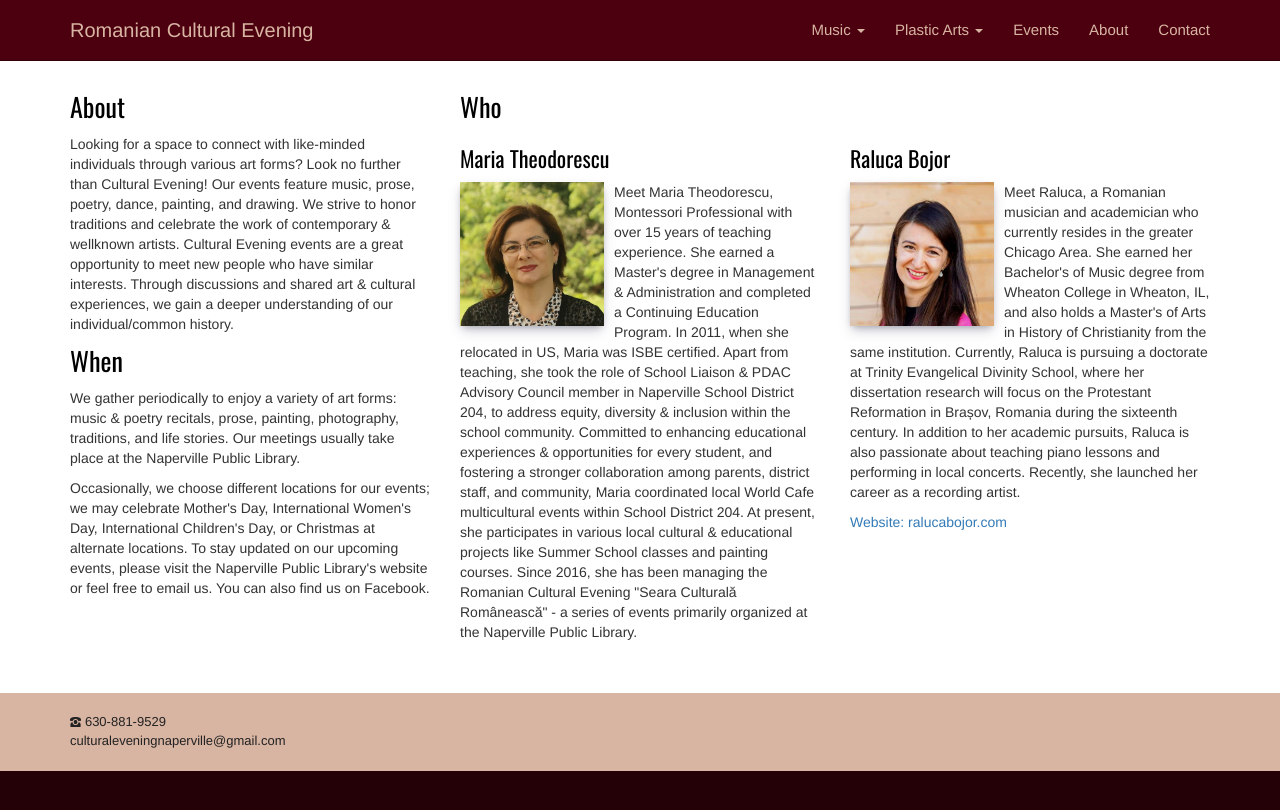
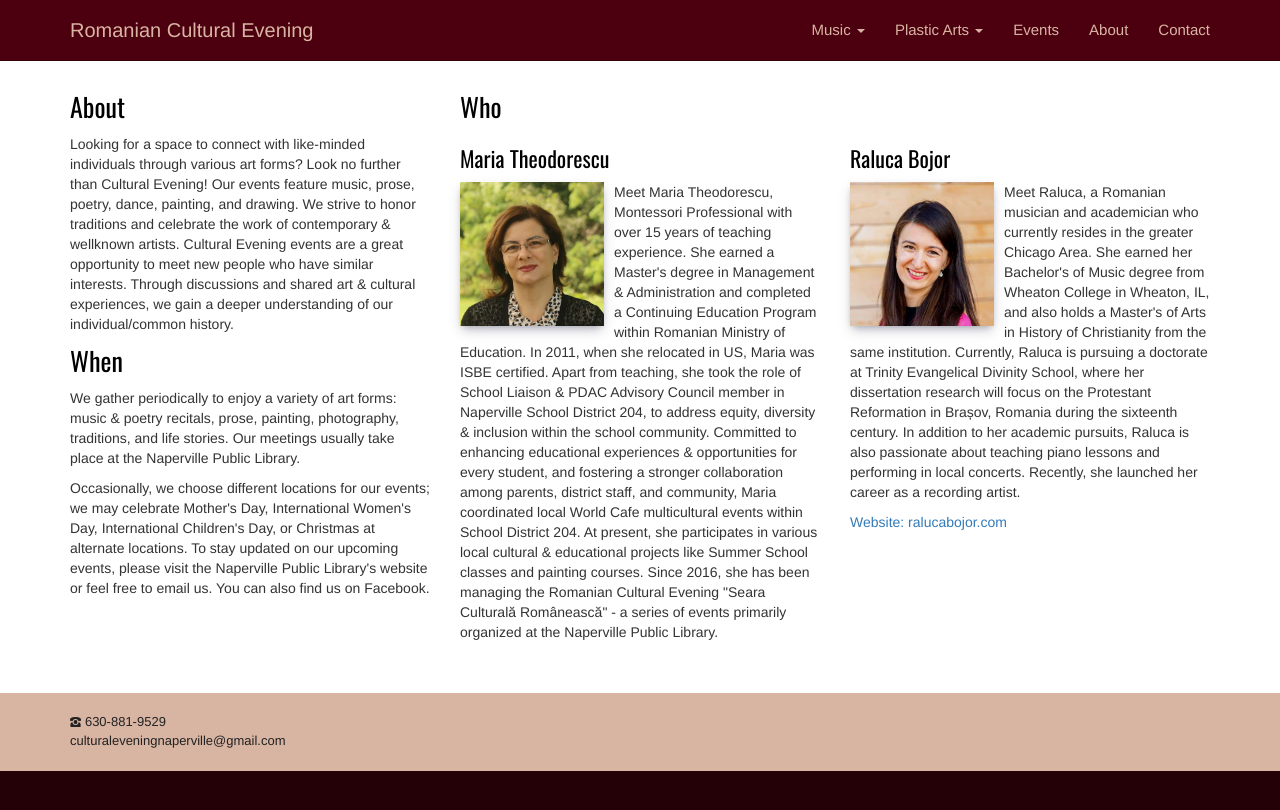
Before and after one commit to adrianth/culteve, a Jekyll site: the page built from en/about.html, in a window 1280 px wide. Shown: the top 810 px of the page. Built offline with Jekyll 4.4.1, drawn with Linux system fonts in a browser that asks for light colours.

Commit message:
ministerulo massii

```diff
--- a/en/about.html
+++ b/en/about.html
@@ -34,7 +34,7 @@ title: About
                 <div class="col-sm-6">
                     <h3>Maria Theodorescu</h3>
                     <img class="img img-responsive presentation" src="{{ site.baseurl }}/img/about/maria.jpg" alt="">
-                    <p>Meet Maria Theodorescu, Montessori Professional with over 15 years of teaching experience. She earned a Master's degree in Management & Administration and completed a Continuing Education Program. In 2011, when she relocated in US, Maria was ISBE certified. Apart from teaching, she took the role of School Liaison & PDAC Advisory Council member in Naperville School District 204, to address equity, diversity & inclusion within the school community. Committed to enhancing educational experiences & opportunities for every student, and fostering a stronger collaboration among parents, district staff, and community, Maria coordinated local World Cafe multicultural events within School District 204. At present, she participates in various local cultural & educational projects like Summer School classes and painting courses. Since 2016, she has been managing the Romanian Cultural Evening "Seara Culturală Românească" - a series of events primarily organized at the Naperville Public Library.</p>
+                    <p>Meet Maria Theodorescu, Montessori Professional with over 15 years of teaching experience. She earned a Master's degree in Management & Administration and completed a Continuing Education Program within Romanian Ministry of Education. In 2011, when she relocated in US, Maria was ISBE certified. Apart from teaching, she took the role of School Liaison & PDAC Advisory Council member in Naperville School District 204, to address equity, diversity & inclusion within the school community. Committed to enhancing educational experiences & opportunities for every student, and fostering a stronger collaboration among parents, district staff, and community, Maria coordinated local World Cafe multicultural events within School District 204. At present, she participates in various local cultural & educational projects like Summer School classes and painting courses. Since 2016, she has been managing the Romanian Cultural Evening "Seara Culturală Românească" - a series of events primarily organized at the Naperville Public Library.</p>
                 </div>
                 <div class="col-sm-6">
                     <h3>Raluca Bojor</h3>
```
